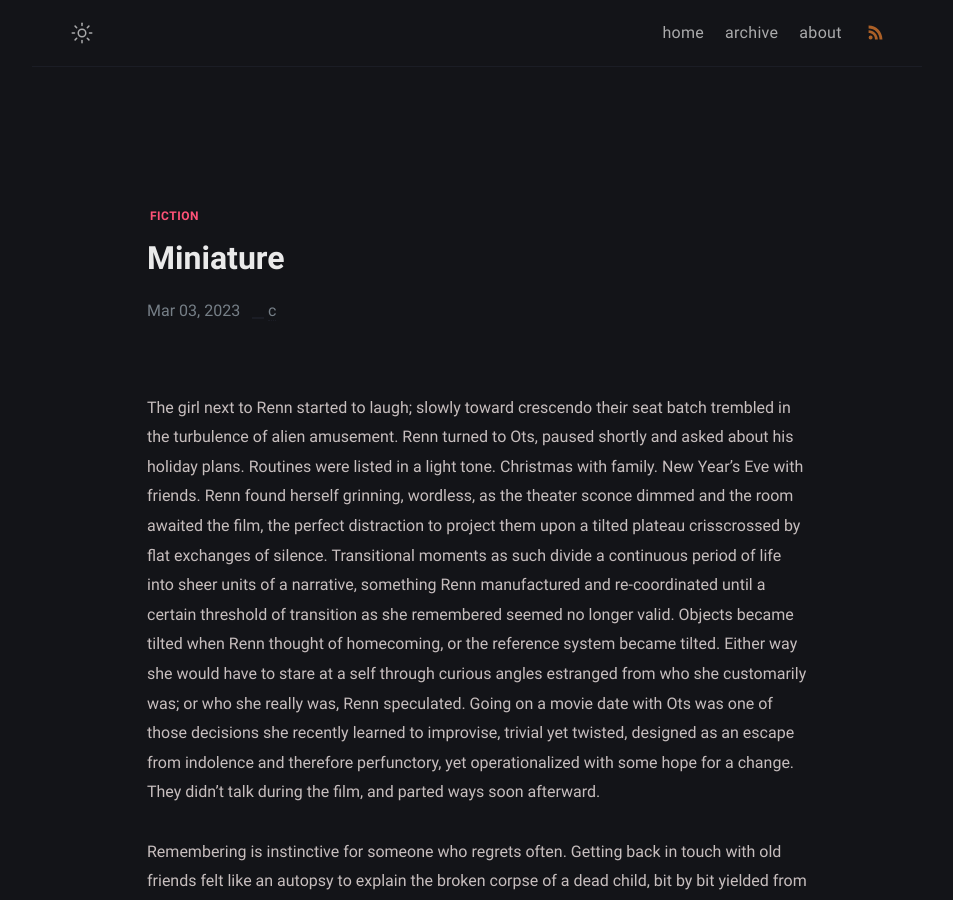
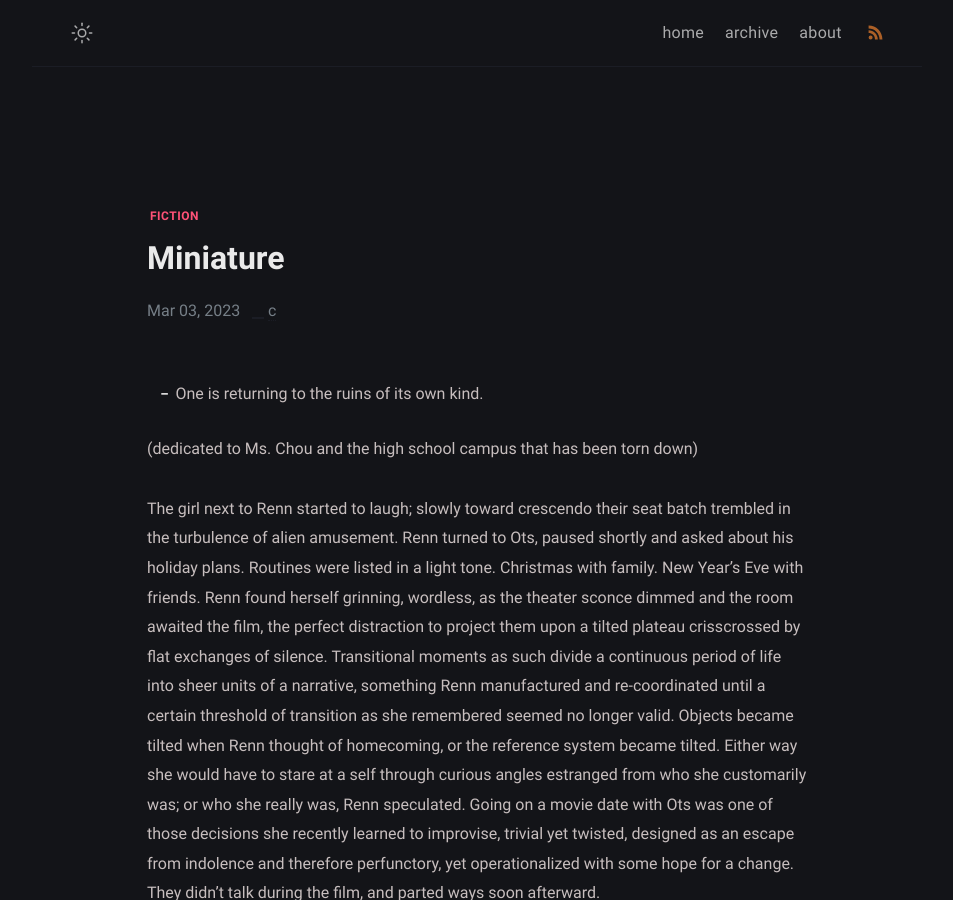
Before and after one commit to yijingch/afistforair.github.io, a Jekyll site: the page built from _posts/miniature/2023-03-03-miniature.md, in a window 1280 px wide and 900 px high. Shown: the whole window, without its empty margins (163-1116 px from the left). Built offline with Jekyll 4.4.1, drawn with Linux system fonts in a browser that asks for light colours.

Commit message:
add dedication

```diff
--- a/_posts/miniature/2023-03-03-miniature.md
+++ b/_posts/miniature/2023-03-03-miniature.md
@@ -3,6 +3,10 @@ title: Miniature
 date: 2023-03-03 22:23:00 +02:00
 tags: [fiction]
 ---
+
+- One is returning to the ruins of its own kind.
+
+(dedicated to Ms. Chou and the high school campus that has been torn down)
 
 The girl next to Renn started to laugh; slowly toward crescendo their seat batch trembled in the turbulence of alien amusement. Renn turned to Ots, paused shortly and asked about his holiday plans. Routines were listed in a light tone. Christmas with family. New Year's Eve with friends. Renn found herself grinning, wordless, as the theater sconce dimmed and the room awaited the film, the perfect distraction to project them upon a tilted plateau crisscrossed by flat exchanges of silence. Transitional moments as such divide a continuous period of life into sheer units of a narrative, something Renn manufactured and re-coordinated until a certain threshold of transition as she remembered seemed no longer valid. Objects became tilted when Renn thought of homecoming, or the reference system became tilted. Either way she would have to stare at a self through curious angles estranged from who she customarily was; or who she really was, Renn speculated. Going on a movie date with Ots was one of those decisions she recently learned to improvise, trivial yet twisted, designed as an escape from indolence and therefore perfunctory, yet operationalized with some hope for a change. They didn't talk during the film, and parted ways soon afterward.
 
```
